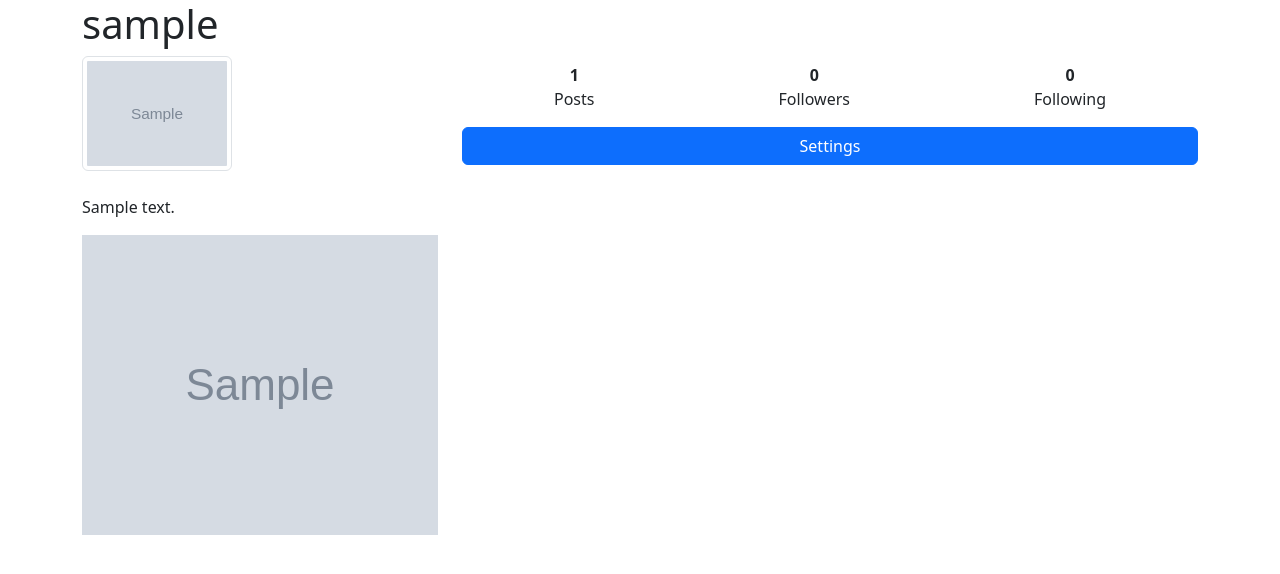
After one commit to fmendezr/InstagramClone, a Django app: a page that uses social_media_app/templates/profile.html in a window 1280 px wide. The commit adds this page. Shown: the top 574 px of the page. Run offline with Django 4.2, Linux system fonts and the light colour scheme; a user stored in the database is signed in; tables that the repository leaves empty hold one stand-in row (values such as "Sample post"); grey boxes marked "Sample" are stand-in pictures; some libraries are stand-ins or nearby versions.

Commit message:
add profile

```diff
--- a/social_media_app/core/urls.py
+++ b/social_media_app/core/urls.py
@@ -5,6 +5,7 @@ urlpatterns = [
     path('', views.home, name='home'),
     path('like/<str:postid>/', views.like, name='like'),
     path('upload/', views.upload, name='upload'),
+    path('profile/<str:username>/', views.profile, name='profile'),
     path('signup/', views.signup, name='signup'),
     path('login/', views.login, name='login'),
     path('logout/', views.logout, name='logout'),
--- a/social_media_app/core/views.py
+++ b/social_media_app/core/views.py
@@ -11,7 +11,7 @@ def home(request):
     user_object = User.objects.get(username=request.user.username)
     user_profile = models.Profile.objects.get(user=user_object)
     posts =models.Post.objects.all()
-    return render(request, 'index.html', {'user_profile': user_profile, 'posts': posts})
+    return render(request, 'index.html', {'user_profile': user_profile, 'posts': posts, 'username': request.user.username})
 
 @login_required(login_url='login/')
 def like(request, postid):
@@ -39,6 +39,22 @@ def upload(request):
         new_post.save()
         return redirect('/')
     return redirect('/')
+
+@login_required(login_url='login/')
+def profile(request, username):
+    user = User.objects.get(username=username)
+    current_user = user == request.user
+    profile = models.Profile.objects.get(user=user)
+    posts = models.Post.objects.filter(user=user)
+    num_posts = len(posts)
+    context = {
+        "current_user": current_user,
+        "user": user,
+        "profile": profile,
+        "posts": posts,
+        "num_posts": num_posts
+    }
+    return render(request, 'profile.html', context)
 
 @login_required(login_url='login/')
 def settings(request):
--- a/social_media_app/templates/index.html
+++ b/social_media_app/templates/index.html
@@ -8,7 +8,7 @@
             {% for post in posts reversed %}
                 <div class='card mb-3'>
                     <div class='card-header d-flex justify-content-between align-items-center'>
-                        <a class='profile_link' href='{% url "home" %}'><h5 class='card-title'>@{{ post.user.username }}</h5></a>
+                        <a class='profile_link' href='{% url "profile" post.user.username %}'><h5 class='card-title'>@{{ post.user.username }}</h5></a>
                         <img class='more-btn' width='40' src='{% static "images/more-logo.svg" %}' />
                     </div>
                     <div class='card-body'>
--- a/social_media_app/templates/partials/_header.html
+++ b/social_media_app/templates/partials/_header.html
@@ -2,7 +2,7 @@
 <header>
     <nav class="navbar navbar-expand-lg navbar-light bg-light">
         <div class="container-fluid">
-          <a class="navbar-brand" href="#">
+          <a class="navbar-brand" href='{% url "profile" username %}'>
             <img class='img-thumbnail' height='60' width='60' src='{{user_profile.profile_img.url}}' />
           </a>
           <button class="navbar-toggler" type="button" data-bs-toggle="collapse" data-bs-target="#navbarSupportedContent" aria-controls="navbarSupportedContent" aria-expanded="false" aria-label="Toggle navigation">
--- /dev/null
+++ b/social_media_app/templates/profile.html
@@ -0,0 +1,44 @@
+{% extends 'base.html' %}
+{% load static %}
+
+{% block content %}
+    <main class='container'>
+        <div class='row'>
+            <h1>{{ user.username }}</h1>
+        </div>
+        <div class='row'>
+            <div class='col-4'>
+                <img class='img-thumbnail' src='{{ profile.profile_img.url }}' width='150' height='150'/>
+            </div>
+            <div class='col-8 d-flex flex-column justify-content-center'>
+                <div class='d-flex align-items-center justify-content-around'>
+                    <div class='d-flex flex-column text-center'>
+                        <strong class='profile-info'>{{ num_posts }}</strong>
+                        <p class='profile-info'>Posts</p>
+                    </div>
+                    <div class='d-flex flex-column text-center'>
+                        <strong class='profile-info'>0</strong>
+                        <p class='profile-info'>Followers</p>
+                    </div>
+                    <div class='d-flex flex-column text-center'>
+                        <strong class='profile-info'>0</strong>
+                        <p class='profile-info'>Following</p>
+                    </div>
+                </div>
+                {% if current_user %}
+                   <a href='{% url "settings" %}' class='d-grid'><button class="btn btn-primary" type="button">Settings</button></a>
+                {% else %}
+                    <button class='btn btn-primary' type='button'>Follow</button>
+                {% endif %}
+            </div>
+        </div>
+        <div class='row mt-4'>
+            <p>{{ profile.bio }}</p>
+        </div>
+        <div class='row row-cols-3'>
+            {% for post in posts %}
+                <img src='{{ post.image.url }}' width='250' height='300' />
+            {% endfor %}
+        </div>
+    </main>
+{% endblock %}
```
